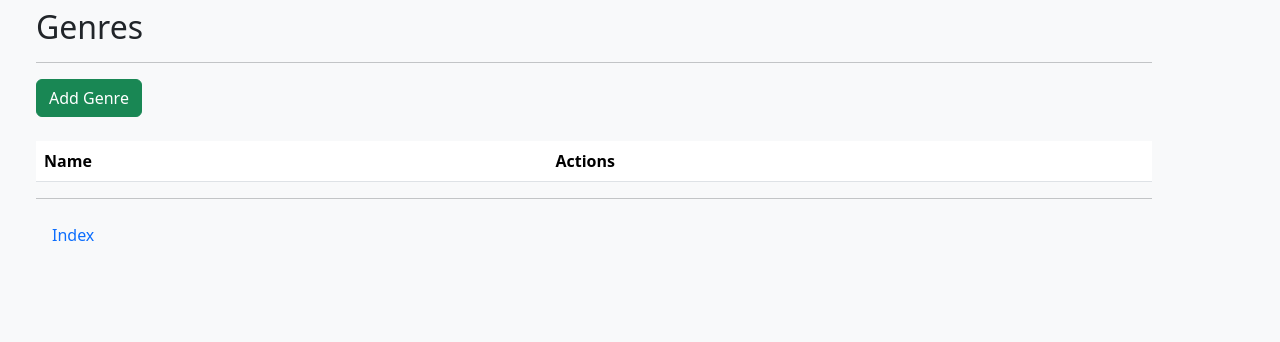
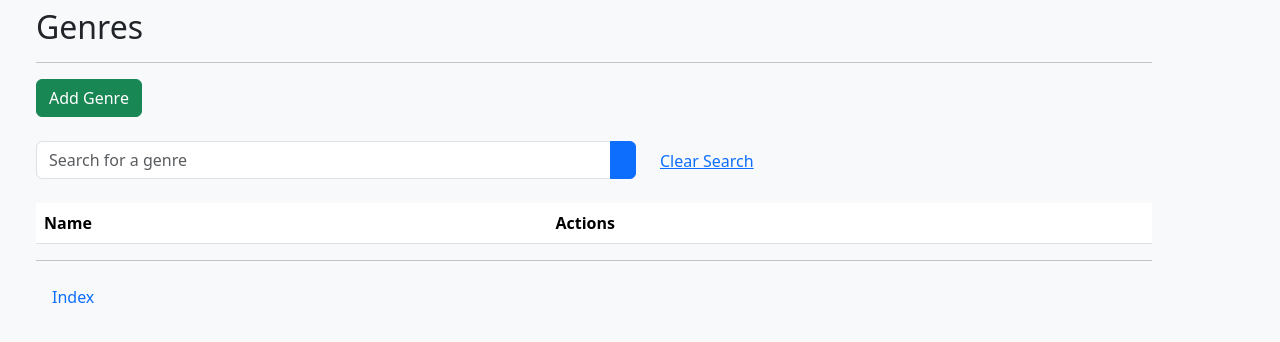
Before and after one commit to ryangholland/top-inventory-application, a Node server app: page /genres in a window 1280 px wide. Shown: the top 342 px of the page. Run offline with Node 20, Linux system fonts and the light colour scheme; data that the repository does not hold is empty; some libraries are stand-ins or nearby versions.

Commit message:
Design search bar

```diff
--- a/views/genres/genres.ejs
+++ b/views/genres/genres.ejs
@@ -20,6 +20,27 @@
     >
     <br />
     <br />
+
+    <div class=" mb-4 d-flex align-items-end">
+
+      <form class="d-flex input-group" action="/genres" method="GET" style="max-width: 600px">
+        <!-- Search Input -->
+        <input
+          class="form-control "
+          type="search"
+          name="query"
+          placeholder="Search for a genre"
+          aria-label="Search"
+          required
+        />
+        <!-- Submit Button -->
+        <button class="btn btn-primary" type="submit">
+          <i class="fas fa-search"></i>
+        </button>
+      </form>
+
+      <h6 class="ms-4"><a href="/genres">Clear Search</a></h6>
+    </div>
 
     <table class="table table-striped">
       <thead>
```
